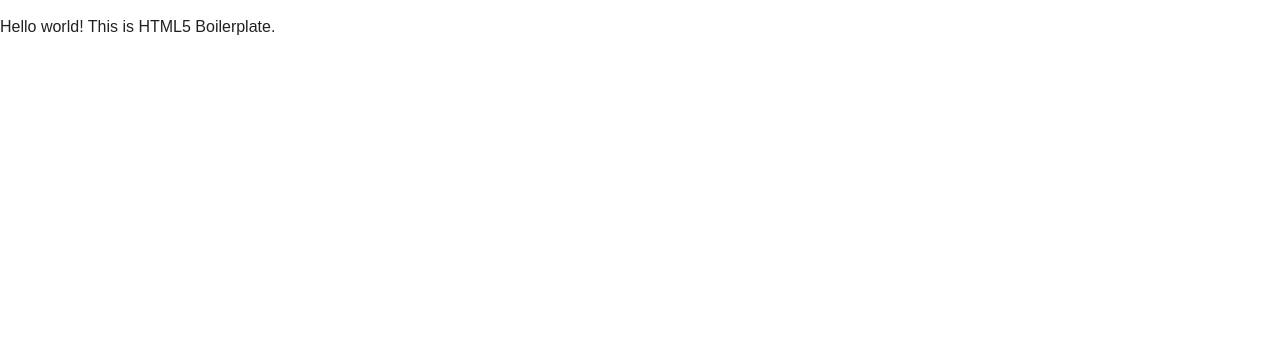
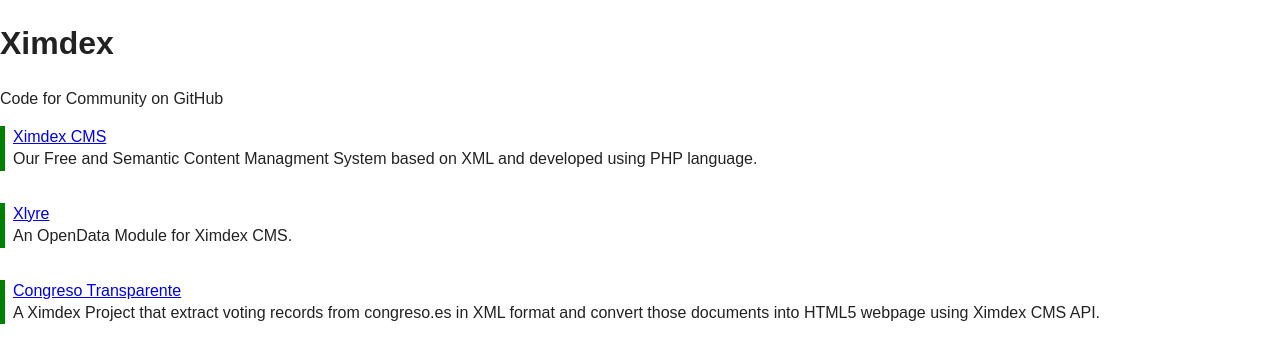
Before and after one commit to XIMDEX/ximdex.github.io, a plain HTML site: page index.html in a window 1280 px wide. Drawn offline with nearby package versions, Linux system fonts and the light colour scheme.

Commit message:
Adding basic info and classnames

```diff
--- a/css/main.css
+++ b/css/main.css
@@ -97,21 +97,39 @@
    Author's custom styles
    ========================================================================== */
 
+.headline {
 
+}
 
+.headline > h1 {
 
+}
 
+.headline > p {
 
+}
 
+.projects {
 
+}
 
+.projects > .project {
+    border-left: 5px solid green;
+    margin-bottom: 2em;
+    padding-left: 0.5em;
+}
 
+.projects > .project > .title {
 
+}
 
+.projects > .project > .title > a {
 
+}
 
+.projects > .project > .desc {
 
-
+}
 
 /* ==========================================================================
    Helper classes
--- a/index.html
+++ b/index.html
@@ -22,7 +22,24 @@
         <![endif]-->
 
         <!-- Add your site or application content here -->
-        <p>Hello world! This is HTML5 Boilerplate.</p>
+        <div class="headline">
+            <h1>Ximdex</h1>
+            <p>Code for Community on GitHub</p>
+        </div>
+        <div class="projects">
+            <div class="project">
+                <div class="title"><a href="http://github.com/ximdex/ximdex">Ximdex CMS</a></div>
+                <div class="desc">Our Free and Semantic Content Managment System based on XML and developed using PHP language.</div>
+            </div>
+            <div class="project">
+                <div class="title"><a href="http://github.com/ximdex/xlyre">Xlyre</a></div>
+                <div class="desc">An OpenData Module for Ximdex CMS.</div>
+            </div>
+            <div class="project">
+                <div class="title"><a href="http://github.com/ximdex/congreso-transparente">Congreso Transparente</a></div>
+                <div class="desc">A Ximdex Project that extract voting records from congreso.es in XML format and convert those documents into HTML5 webpage using Ximdex CMS API.</div>
+            </div>
+        </div>
 
         <script src="//ajax.googleapis.com/ajax/libs/jquery/1.10.2/jquery.min.js"></script>
         <script>window.jQuery || document.write('<script src="js/vendor/jquery-1.10.2.min.js"><\/script>')</script>
```
Also changed, not shown: favicon.ico.
